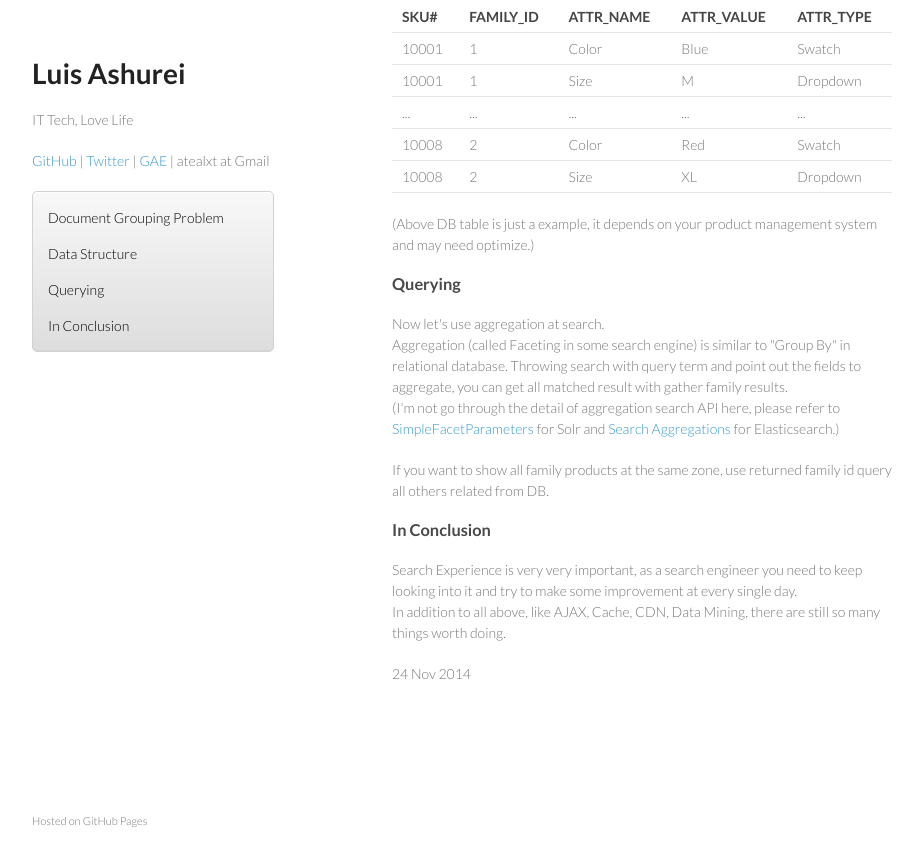
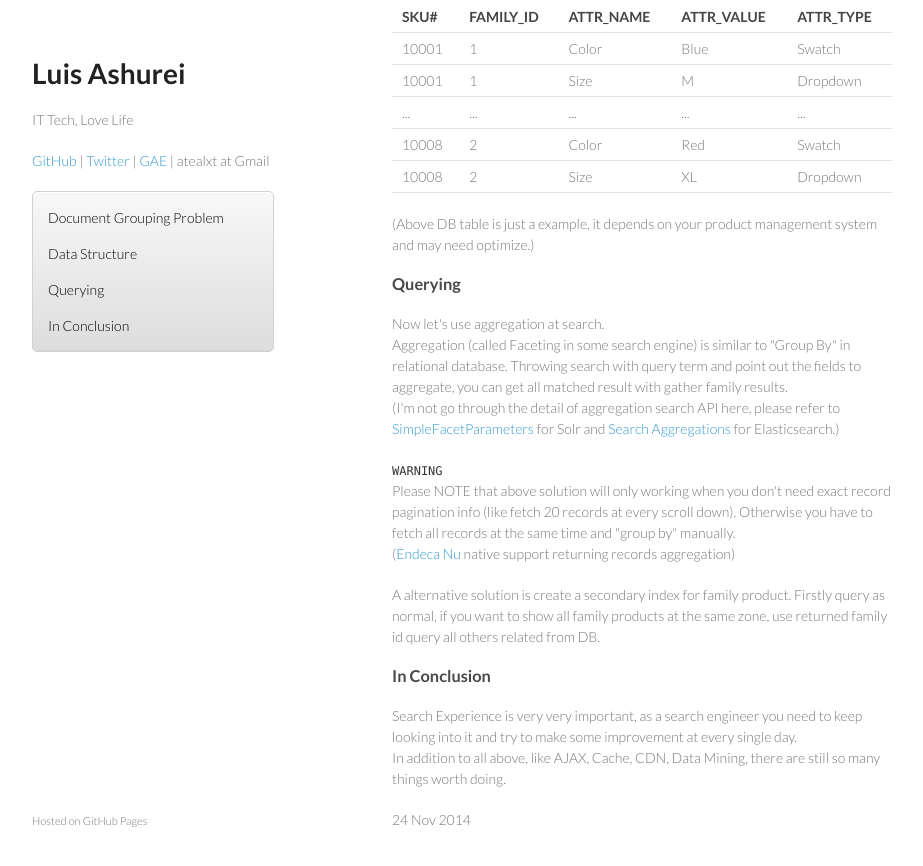
Before and after one commit to atealxt/atealxt.github.io, a Jekyll site: the page built from _posts/2014-11-24-document-grouping-problem.html, in a window 1280 px wide and 900 px high, scrolled down 896 px. Shown: the top 866 px of the window, without its empty margins (178-1101 px from the left). Built offline with Jekyll 4.4.1, drawn with Linux system fonts in a browser that asks for light colours; comment, search, counter and statistics services are not loaded.

Commit message:
Update 2014-11-24-document-grouping-problem.html

```diff
--- a/_posts/2014-11-24-document-grouping-problem.html
+++ b/_posts/2014-11-24-document-grouping-problem.html
@@ -171,7 +171,15 @@ Throwing search with query term and point out the fields to aggregate, you can g
 </p>
 
 <p>
-If you want to show all family products at the same zone, use returned family id query all others related from DB.
+<code>WARNING</code><br>
+Please NOTE that above solution will only working when you don't need exact record pagination info (like fetch 20 records at every scroll down).
+Otherwise you have to fetch all records at the same time and "group by" manually.<br>
+(<a href="https://docs.oracle.com/cd/E29584_01/webhelp/mdex_basicDev/src/rbdv_urlparams_nu.html" target="_blank">Endeca Nu</a> native support returning records aggregation)
+</p>
+
+<p>
+A alternative solution is create a secondary index for family product.
+Firstly query as normal, if you want to show all family products at the same zone, use returned family id query all others related from DB.
 </p>
 
 <h3>
```
